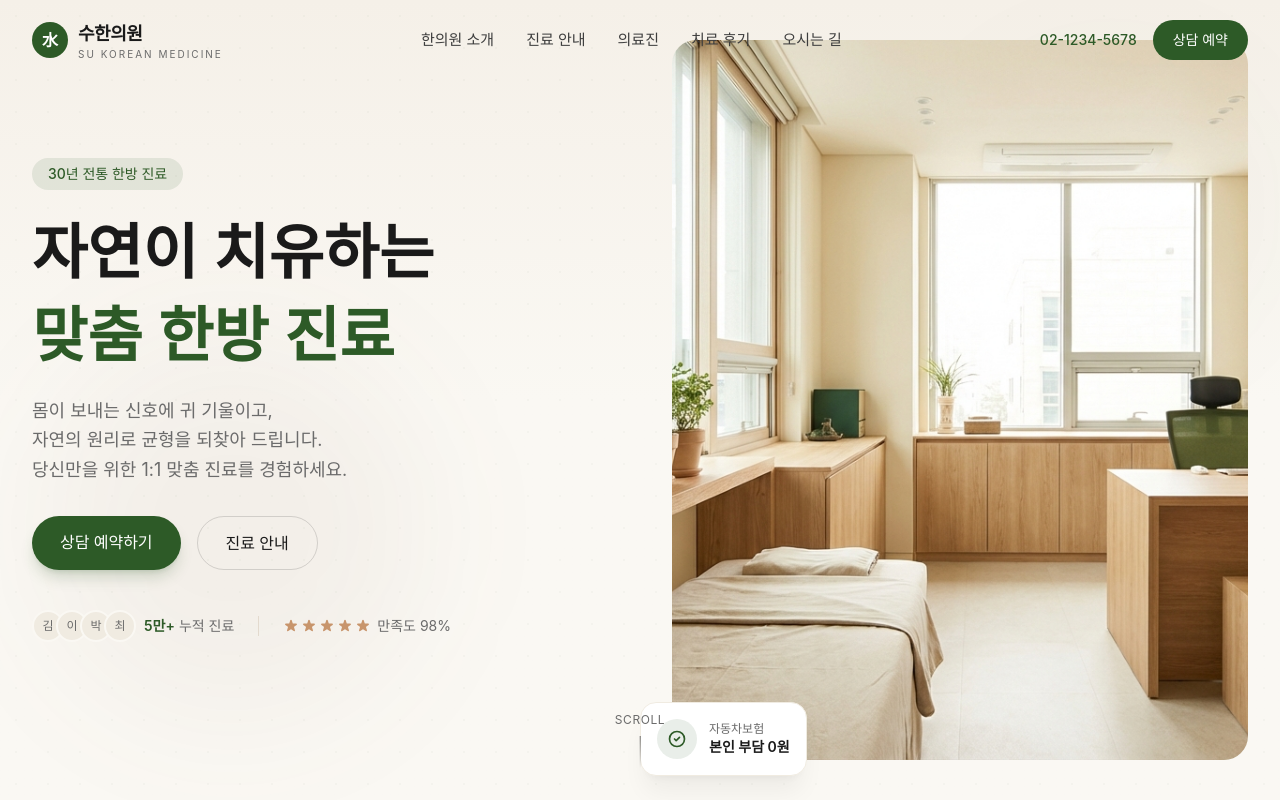
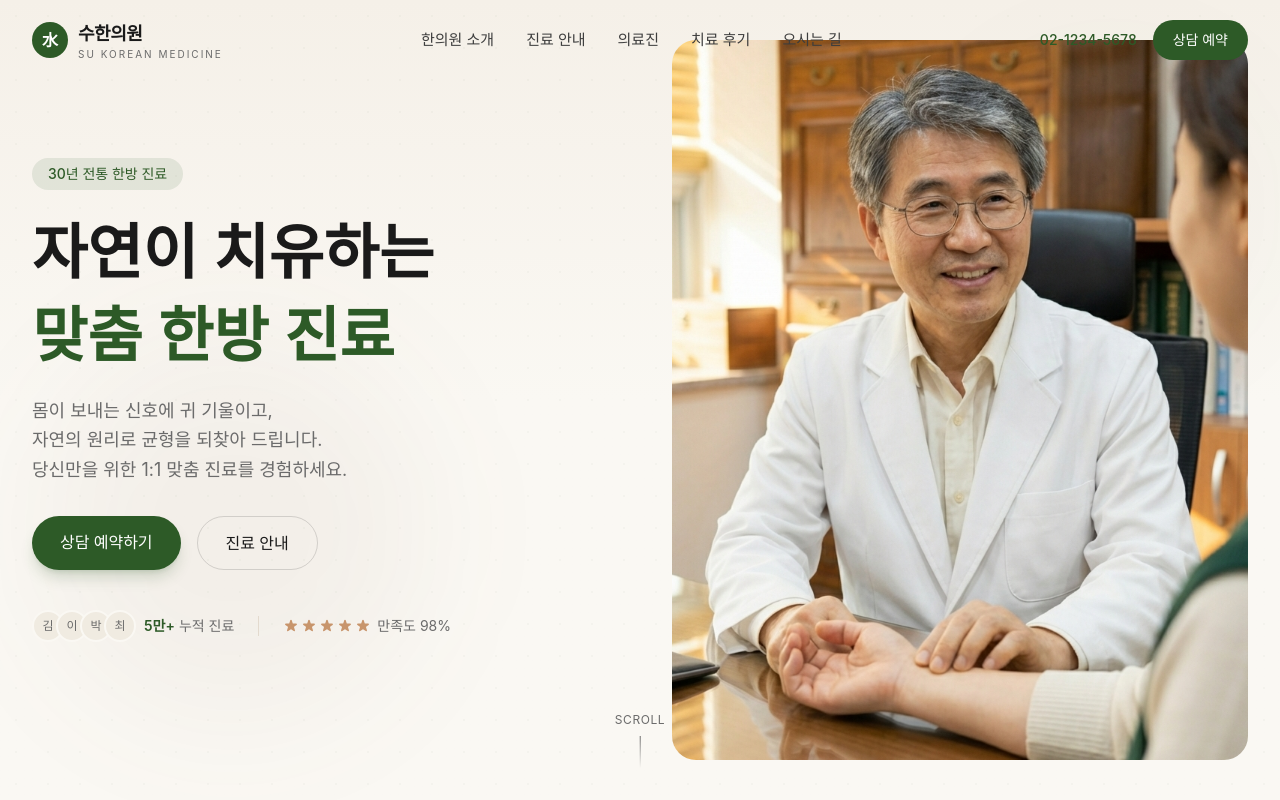
Before and after one commit to annazionpapa/korean-medicine-website, a Next.js app: page / in a window 1280 px wide. Shown: the top 800 px of the page. Built offline with nearby package versions, Linux system fonts and the light colour scheme; a web font is replaced by a local one.

Commit message:
fix: 히어로 이미지 교체 및 자동차보험 플로팅 카드 제거
- 히어로 이미지를 원장 맥진 상담 장면으로 교체
- 자동차보험 본인 부담 0원 플로팅 카드 제거
- hero alt 텍스트 업데이트

Co-Authored-By: Claude Opus 4.6 <noreply@anthropic.com>

```diff
--- a/src/app/page.tsx
+++ b/src/app/page.tsx
@@ -133,28 +133,15 @@ function HeroSection() {
             <div className="relative aspect-[4/5] rounded-3xl overflow-hidden">
               <Image
                 src="/images/hero-interior.jpg"
-                alt="수한의원 내부 - 따뜻한 원목 인테리어의 편안한 진료 공간"
+                alt="김수현 원장 - 환자 맥진 상담 장면"
                 fill
                 className="object-cover"
                 priority
+                unoptimized
                 sizes="(max-width: 1024px) 100vw, 50vw"
               />
             </div>
 
-            {/* Floating card */}
-            <div className="absolute -bottom-4 -left-4 lg:-left-8 bg-white rounded-2xl p-4 shadow-xl shadow-ink/5 border border-sand">
-              <div className="flex items-center gap-3">
-                <div className="w-10 h-10 rounded-full bg-forest/10 flex items-center justify-center">
-                  <svg className="w-5 h-5 text-forest" fill="none" stroke="currentColor" viewBox="0 0 24 24">
-                    <path strokeLinecap="round" strokeLinejoin="round" strokeWidth={2} d="M9 12l2 2 4-4m6 2a9 9 0 11-18 0 9 9 0 0118 0z" />
-                  </svg>
-                </div>
-                <div>
-                  <p className="text-xs text-ink-muted">자동차보험</p>
-                  <p className="text-sm font-semibold text-ink">본인 부담 0원</p>
-                </div>
-              </div>
-            </div>
           </div>
         </div>
       </div>
```
Also changed, not shown: public/images/hero-interior.jpg.
